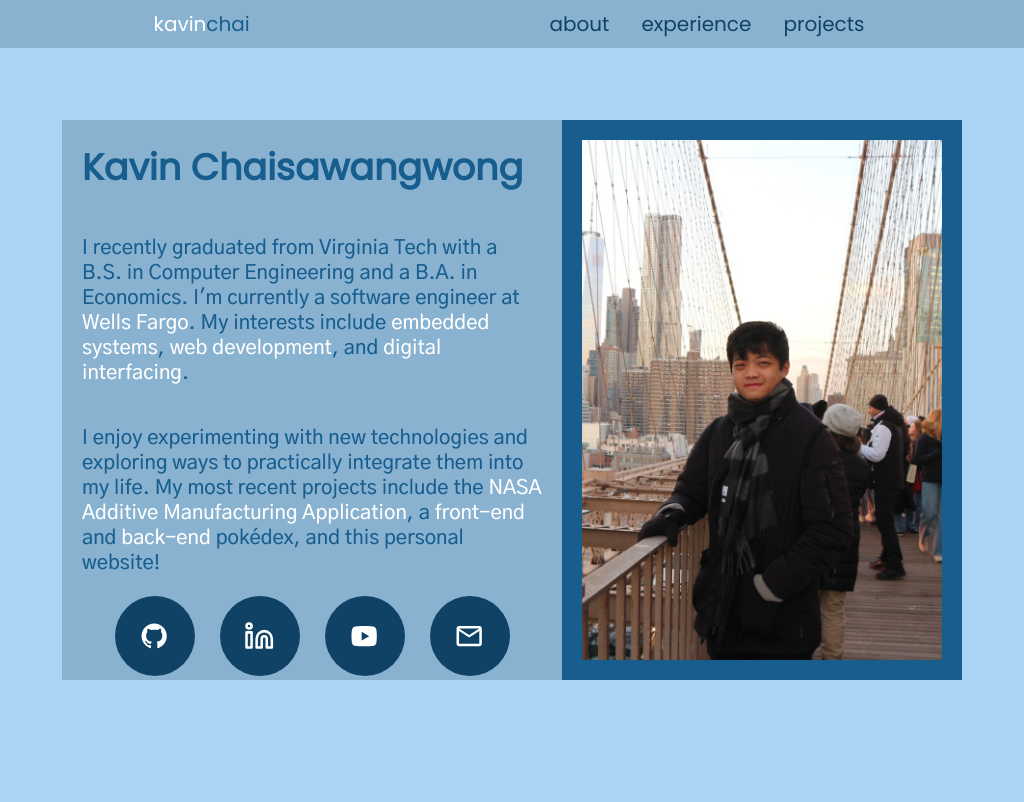
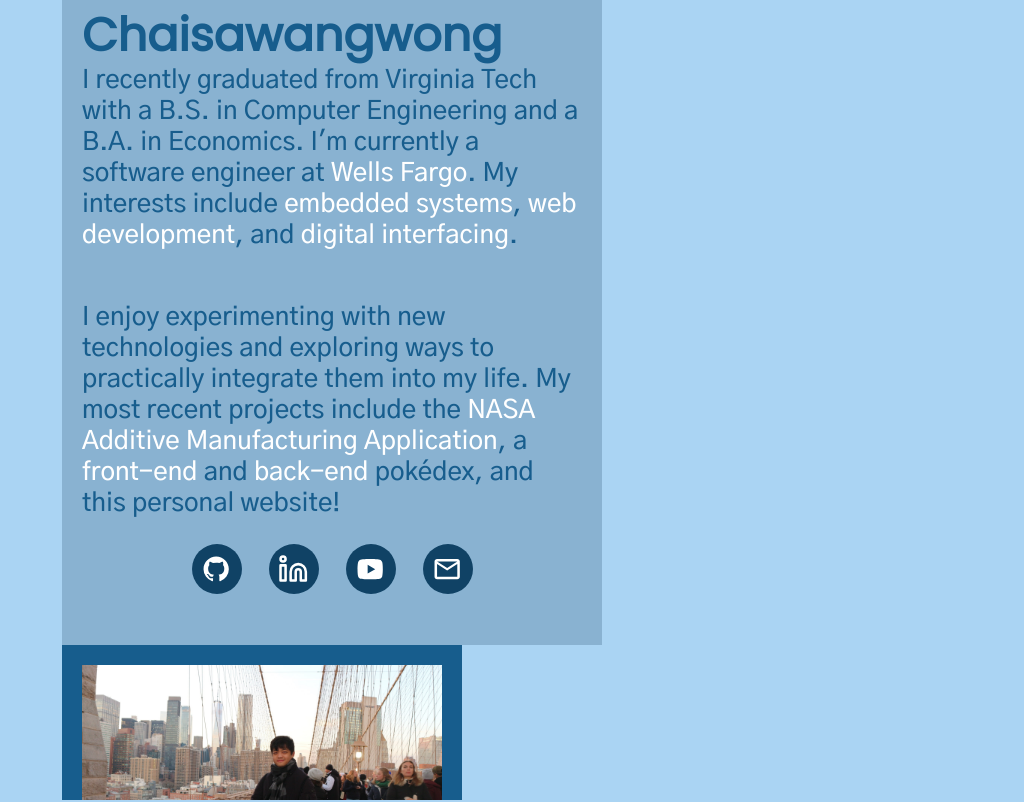
Before and after one commit to kavinchai/v2, a React (Create React App) app: page / in a window 1024 px wide. Shown: the top 802 px of the page. Built offline with nearby package versions, Linux system fonts and the light colour scheme.

Commit message:
Added responsive behavior for navbar and about components

```diff
--- a/src/components/About.js
+++ b/src/components/About.js
@@ -28,11 +28,13 @@ const About = () => {
   return (
     <div className="aboutComponent">
       <div className="aboutContainer">
-        <div className="aboutText">
-          <div className={myName === true ? "aboutTxt1 aboutTxtEng" : "aboutTxt1 aboutTxtTh"}
+        <div className="aboutTxtSection">
+          <div className={myName === true ? "aboutTxtHeader aboutTxtEng" : "aboutTxtHeader aboutTxtTh"}
           onClick={() => setMyName((prev) => !prev)}
-          >{myName === true ? "Kavin Chaisawangwong" : "กวิน ฉายสว่างวงศ์"}</div>
-          <div className="aboutTxt2">
+          >
+            {myName === true ? "Kavin Chaisawangwong" : "กวิน ฉายสว่างวงศ์"}
+          </div>
+          <div className="aboutTxtBody">
             <p>
               I recently graduated from Virginia Tech with a B.S. in Computer Engineering and a B.A. in Economics.
               I'm currently a software engineer at {" "}
@@ -83,7 +85,7 @@ const About = () => {
             </p>
           </div>
           <div className="socialSection">
-            <div className="socialIcons">
+            <div className="socialSubsection">
             <a
               href="https://github.com/kavinchai"
               target="_blank"
--- a/src/css/About.css
+++ b/src/css/About.css
@@ -4,50 +4,10 @@
   transition: 0.5s;
   background-color: var(--primary-bg-color);
   position: relative;
-}
-
-.aboutContainer {
-  /* border: 5px solid #ffff00; */
-
-  position: relative;
-  left: 50%;
-  top: 50%;
-  transform: translate(-50%, -50%);
-  height: 70%;
-  width: 70%;
-
-  min-width: 900px;
-  display: flex;
-}
-
-.aboutText {
-  background-color: var(--tertiary-bg-color);
-  height: 100%;
-  width: 60%;
   display: flex;
   flex-direction: column;
-}
-
-.aboutImg {
-  /* background-color: blue; */
-  height: auto;
-  width: 40%;
-  display: flex;
-  object-fit: cover;
-  object-position: 60% 0%;
-  border: 20px solid var(--quaternary-bg-color);
-}
-
-.aboutTxt1 {
-  /* background-color: green; */
-  height: 10%;
-  width: 100%;
-  display: flex;
-
-  padding: 20px;
-  font-weight: bold;
-  font-size: calc(18px + 1.8vw);
-  color: var(--secondary-txt-color);
+  justify-content: center;
+  align-items: center;
 }
 
 .aboutTxtEng {
@@ -58,51 +18,16 @@
   font-family: var(--thai-font);
 }
 
-.aboutTxt1:hover {
+.aboutTxtHeader:hover {
   cursor: pointer;
   user-select: none;
 }
 
-.aboutTxt2 {
-  /* background-color: red; */
-
-  display: flex;
-  flex-direction: column;
-  padding: 0px 20px 0px 20px;
-
-  font-size: 2.5vh;
-  font-family: var(--normal-font);
-  color: var(--secondary-txt-color);
-}
-
-.socialSection {
+.socialSubsection {
   width: 100%;
-  height: stretch;
-
-  /* background-color: yellow; */
-  display: flex;
-  align-items: center;
-  /* align-self: flex-end;   */
-}
-
-.socialIcons {
-  /* background-color: red; */
   display: flex;
   justify-content: center;
-  width: 100%;
   gap: 5%;
-}
-
-.socialCircle {
-  background-color: var(--quinary-bg-color);
-  border: none;
-  display: flex;
-  justify-content: center;
-  align-items: center;
-  width: 80px;
-  height: 80px;
-  border-radius: 400px;
-  text-decoration: none;
 }
 
 .socialCircle:hover {
@@ -152,12 +77,72 @@
   color: white;
 }
 
-@media (max-width: 1400px) {
-  .popup {
-    display: none;
-  }
+/* Desktop Resolution */
+@media screen and (min-width: 1024px) {
+  .aboutContainer {
+    display: flex;
+    position: relative;
+    height: 70vh;
+    width: 70vw;
+    min-width: 900px;
   }
 
+  .aboutTxtSection {
+    background-color: var(--tertiary-bg-color);
+    height: 100%;
+    width: 60%;
+    display: flex;
+    flex-direction: column;
+  }
+
+  .aboutImg {
+    border: 20px solid var(--quaternary-bg-color);
+    height: auto;
+    width: 40%;
+    display: flex;
+    object-fit: cover;
+    object-position: 60% 0%;
+  }
+
+  .aboutTxtHeader {
+    height: 10%;
+    width: 100%;
+    padding: 20px;
+    display: flex;
+    font-weight: bold;
+    font-size: calc(18px + 1.8vw);
+    color: var(--secondary-txt-color);
+  }
+
+  .aboutTxtBody {
+    display: flex;
+    flex-direction: column;
+    padding: 0px 20px 0px 20px;
+    font-size: 2.5vh;
+    font-family: var(--normal-font);
+    color: var(--secondary-txt-color);
+  }
+
+  .socialSection {
+    width: 100%;
+    height: stretch;
+    display: flex;
+    align-items: center;
+  }
+
+  .socialCircle {
+    background-color: var(--quinary-bg-color);
+    border: none;
+    display: flex;
+    justify-content: center;
+    align-items: center;
+    width: 80px;
+    height: 80px;
+    border-radius: 400px;
+    text-decoration: none;
+  }
+
+  /* Edit this for 1024px */
   .popBtn {
     position: relative;
   }
@@ -180,3 +165,72 @@
   .popup.show {
     opacity: 1;
   }
+}
+
+@media (max-width: 1400px) {
+  .popup {
+    display: none;
+  }
+}
+
+/* For Tablet and Mobile Resolution */
+@media screen and (max-device-width: 1024px) {
+  .aboutContainer {
+    display: flex;
+    flex-direction: column;
+    justify-content: center;
+    align-self: center;
+    position: relative;
+    height: 90vh;
+    width: 70vw;
+  }
+
+  .aboutTxtSection {
+    background-color: var(--tertiary-bg-color);
+    display: flex;
+    flex-direction: column;
+    padding-bottom: 20px;
+  }
+
+  .aboutImg {
+    border: 20px solid var(--quaternary-bg-color);
+    display: flex;
+  }
+
+  .aboutTxtHeader {
+    height: 15%;
+    padding: 20px 20px 0px 20px;
+    display: flex;
+    font-weight: bold;
+    font-size: 4.5vw;
+    color: var(--secondary-txt-color);
+  }
+
+  .aboutTxtBody {
+    display: flex;
+    flex-direction: column;
+    padding: 0px 20px 0px 20px;
+    font-size: 2.5vw;
+    font-family: var(--normal-font);
+    color: var(--secondary-txt-color);
+  }
+
+  .socialSection {
+    width: 100%;
+    height: stretch;
+    display: flex;
+    align-items: center;
+  }
+
+  .socialCircle {
+    background-color: var(--quinary-bg-color);
+    border: none;
+    display: flex;
+    justify-content: center;
+    align-items: center;
+    width: 50px;
+    height: 50px;
+    border-radius: 400px;
+    text-decoration: none;
+  }
+}
--- a/src/css/Navbar.css
+++ b/src/css/Navbar.css
@@ -1,3 +1,9 @@
+@media (max-width: 1024px) {
+  .navBarComponent {
+    display: none;
+  }
+}
+
 .navBarComponent {
   height: 6%;
   width: 100vw;
```
Lines whose indentation alone changed are shown as unchanged.
